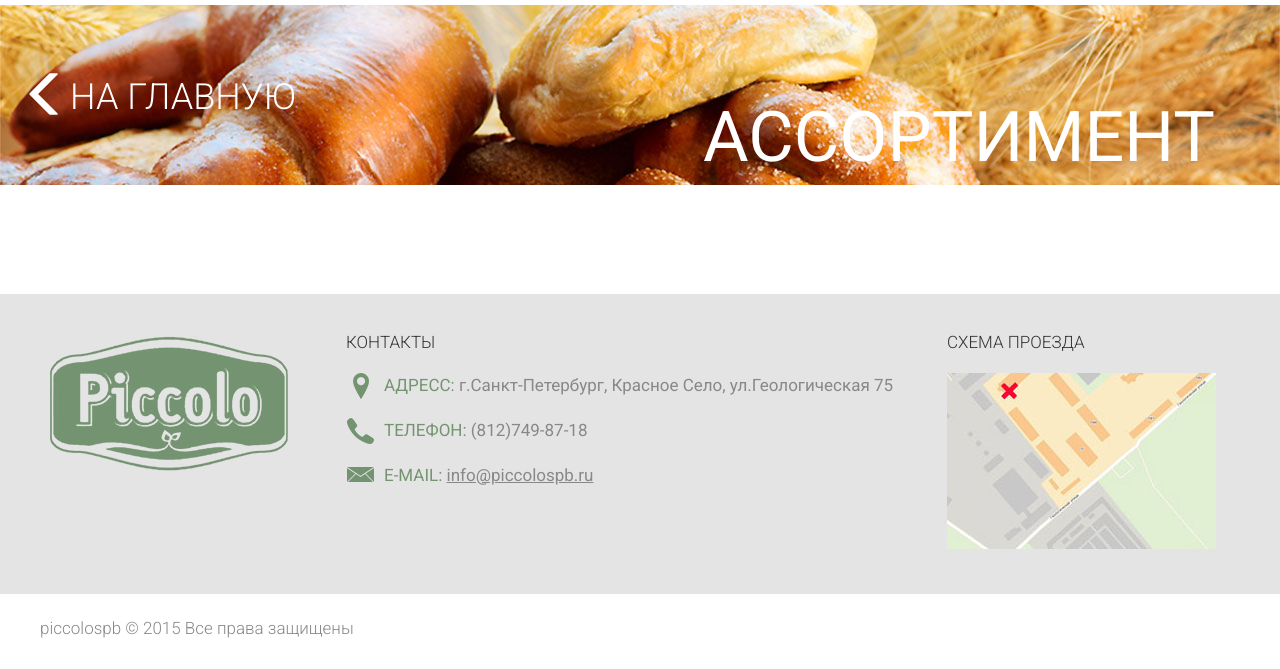
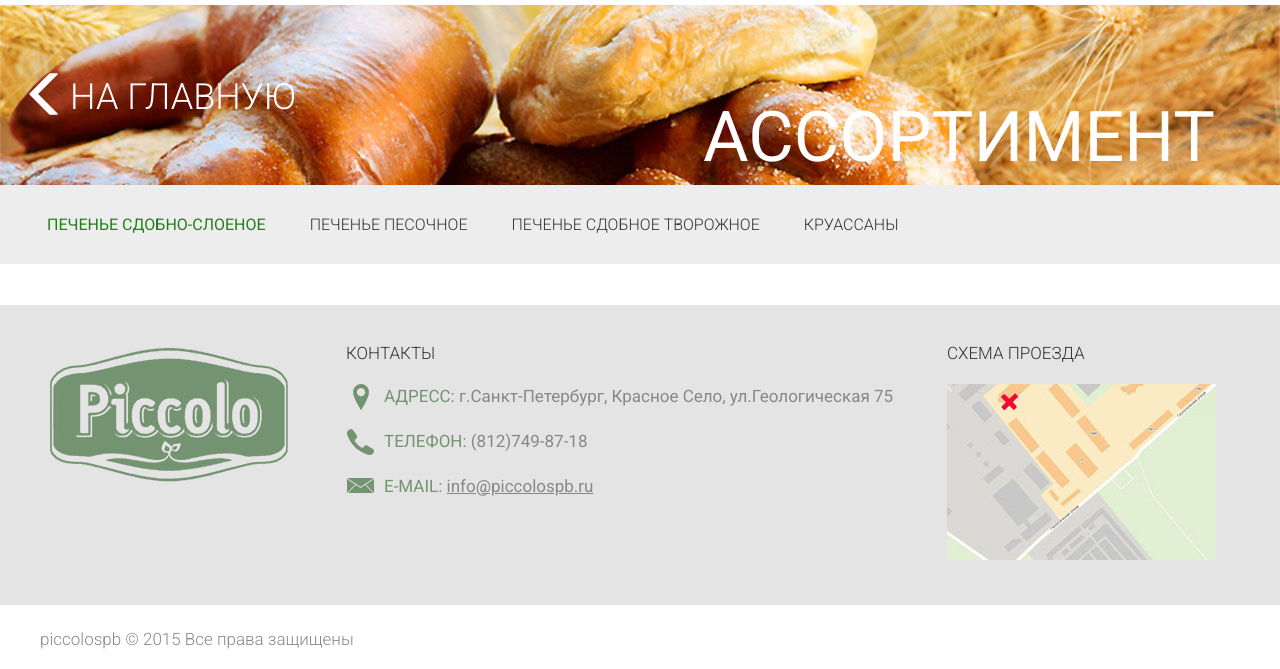
Before and after one commit to mmasterenko/piccolo, a Django app: page /assortiment/ in a window 1280 px wide. Shown: the part 197-866 px from the top of the page. Before the commit the page ends 835 px from the top, so only its background shows below. Run offline with Django 3.2, Linux system fonts and the light colour scheme; some libraries are stand-ins or nearby versions.

Commit message:
html: assortiment page in progress...

```diff
--- a/vapp/templates/vapp/assortiment.html
+++ b/vapp/templates/vapp/assortiment.html
@@ -10,4 +10,15 @@
 
 {% block content %}
 
+    <nav id="main-menu" class="navbar navbar-default assortiment-menu">
+        <div class="container-fluid">
+            <ul class="nav navbar-nav">
+                <li class="x-active"><a href="javascript:void(0)">ПЕЧЕНЬЕ СДОБНО-СЛОЕНОЕ</a></li>
+                <li><a href="javascript:void(0)">ПЕЧЕНЬЕ ПЕСОЧНОЕ</a></li>
+                <li><a href="javascript:void(0)">ПЕЧЕНЬЕ СДОБНОЕ ТВОРОЖНОЕ</a></li>
+                <li><a href="javascript:void(0)">КРУАССАНЫ</a></li>
+            </ul>
+        </div>
+    </nav>
+
 {% endblock %}
--- a/versilia/static/css/style.css
+++ b/versilia/static/css/style.css
@@ -65,12 +65,27 @@ body, html {
     background-color: #ededed;
 }
 
+#main-menu.assortiment-menu {
+    font-size: 16px;
+    font-weight: 300;
+}
+
 #main-menu ul {
     margin-top: 1px;
     margin-left: 59px;
 }
 
-#main-menu ul li {
+#main-menu.assortiment-menu ul {
+    margin-left: 10px;
+}
+
+#main-menu.assortiment-menu ul li:hover {
+    font-weight: 400;
+    background-color: #ededed;
+    padding: 29px 21px;
+}
+
+#main-menu ul li, #main-menu.assortiment-menu ul li.x-active {
     padding: 29px 22px;
 }
 
--- a/versilia/static/js/makeup.js
+++ b/versilia/static/js/makeup.js
@@ -1,7 +1,7 @@
 /*
     укажите путь к файлу макету
  */
-var IMAGE_URL = location.origin + '/static/js/news.png';
+var IMAGE_URL = location.origin + '/static/js/assortiment.png';
 
 $(document).ready(function() {
 
```
Also changed, not shown: 1 other file.
